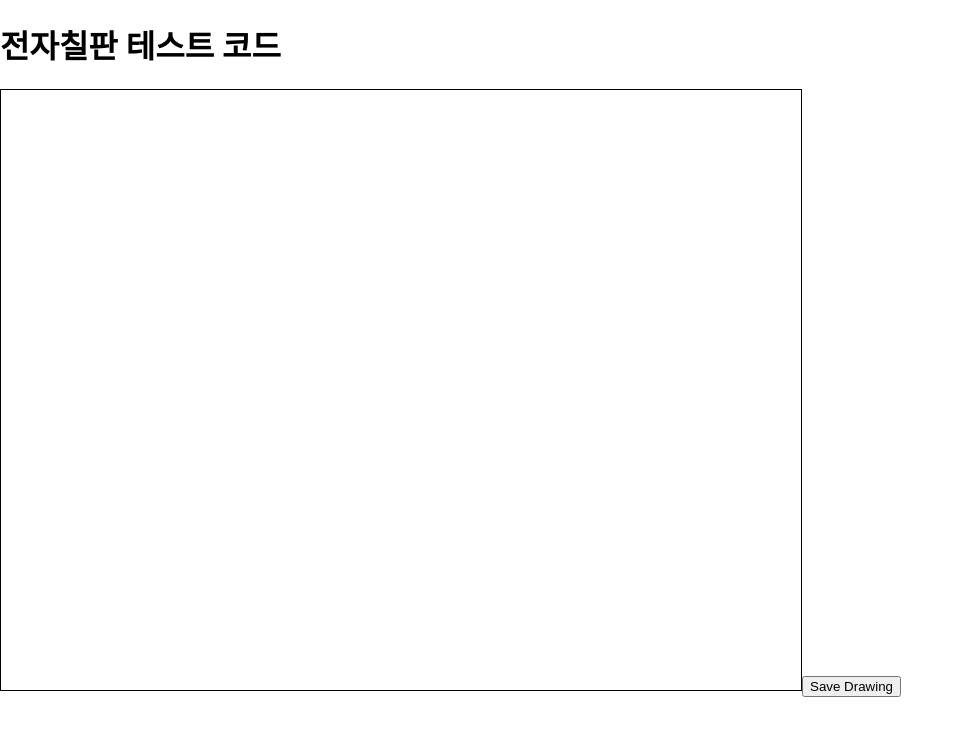
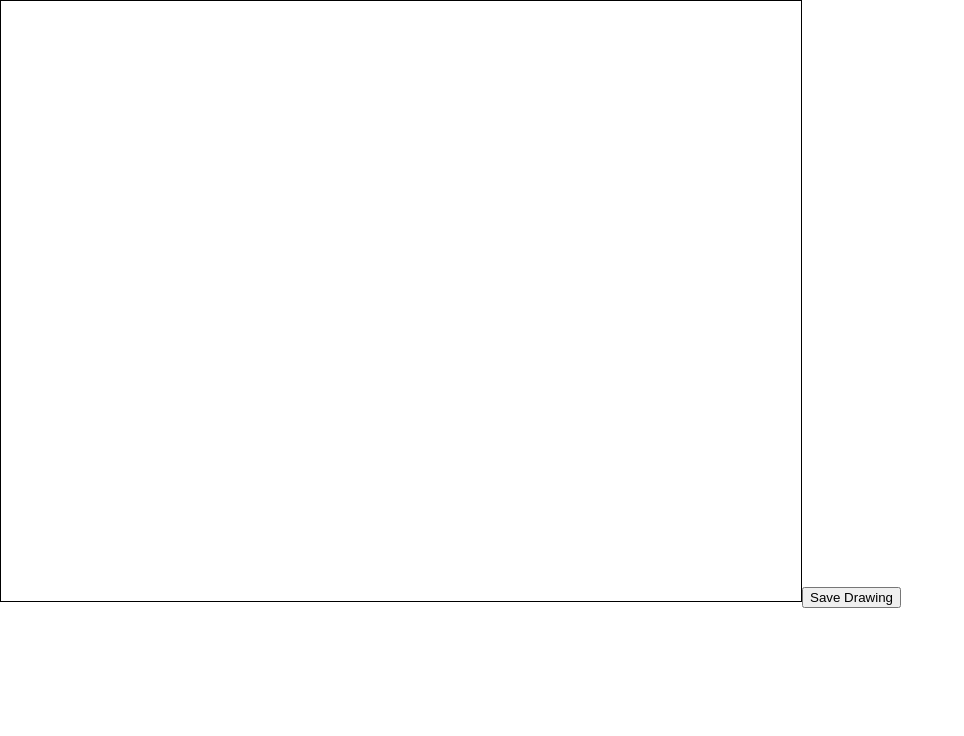
Before and after one commit to JunMango/WhiteBorad, a React (Create React App) app: page / in a window 1280 px wide. Shown: the top 736 px of the page, without its empty margins (0-964 px from the left). Built offline with nearby package versions, Linux system fonts and the light colour scheme.

Commit message:
add:layout 구조 적용

```diff
--- a/src/App.js
+++ b/src/App.js
@@ -1,12 +1,11 @@
 import './App.css';
-import WhiteBoard from './component/WhiteBoard/Whiteboard';
+import Note from "./page/note/note";
 
 function App() {
   return (
-    <div className="App">
-      <h1>전자칠판 테스트 코드</h1>
-      <WhiteBoard />
-    </div>
+      <div className="App">
+          <Note/>
+      </div>
   );
 }
 
--- /dev/null
+++ b/src/layout/main/MainLayout.jsx
@@ -0,0 +1,7 @@
+export default function MainLayout({content}){
+    return (
+        <div className="layout">
+            {content}
+        </div>
+    )
+}
--- /dev/null
+++ b/src/page/note/note.jsx
@@ -0,0 +1,9 @@
+import MainLayout from "../../layout/main/MainLayout";
+import Whiteboard from "../../component/WhiteBoard/Whiteboard";
+
+export default function () {
+    return(
+        <MainLayout content={<Whiteboard/>}>
+        </MainLayout>
+    )
+}
```
Also changed, not shown: src/layout/left/LeftLayout.jsx (added, +7 -0 lines).
